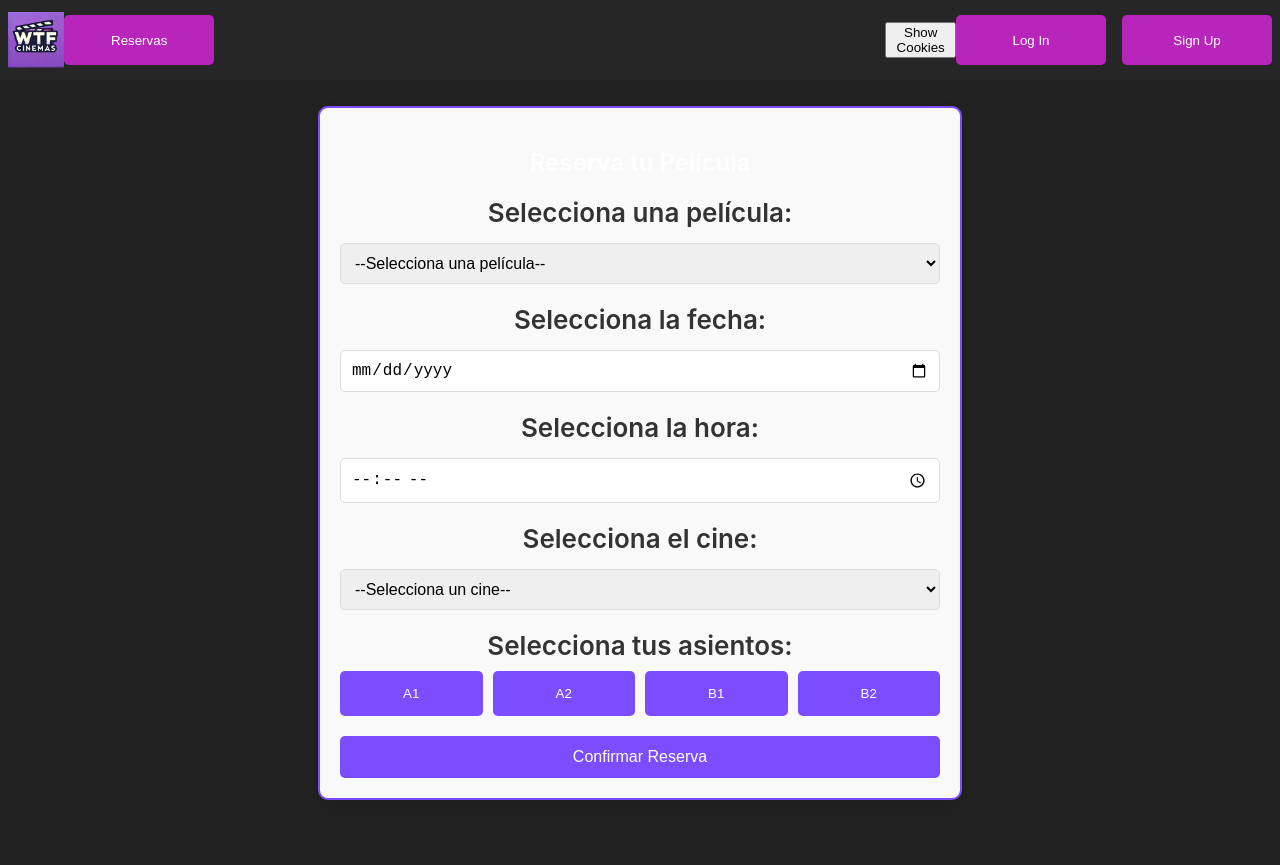
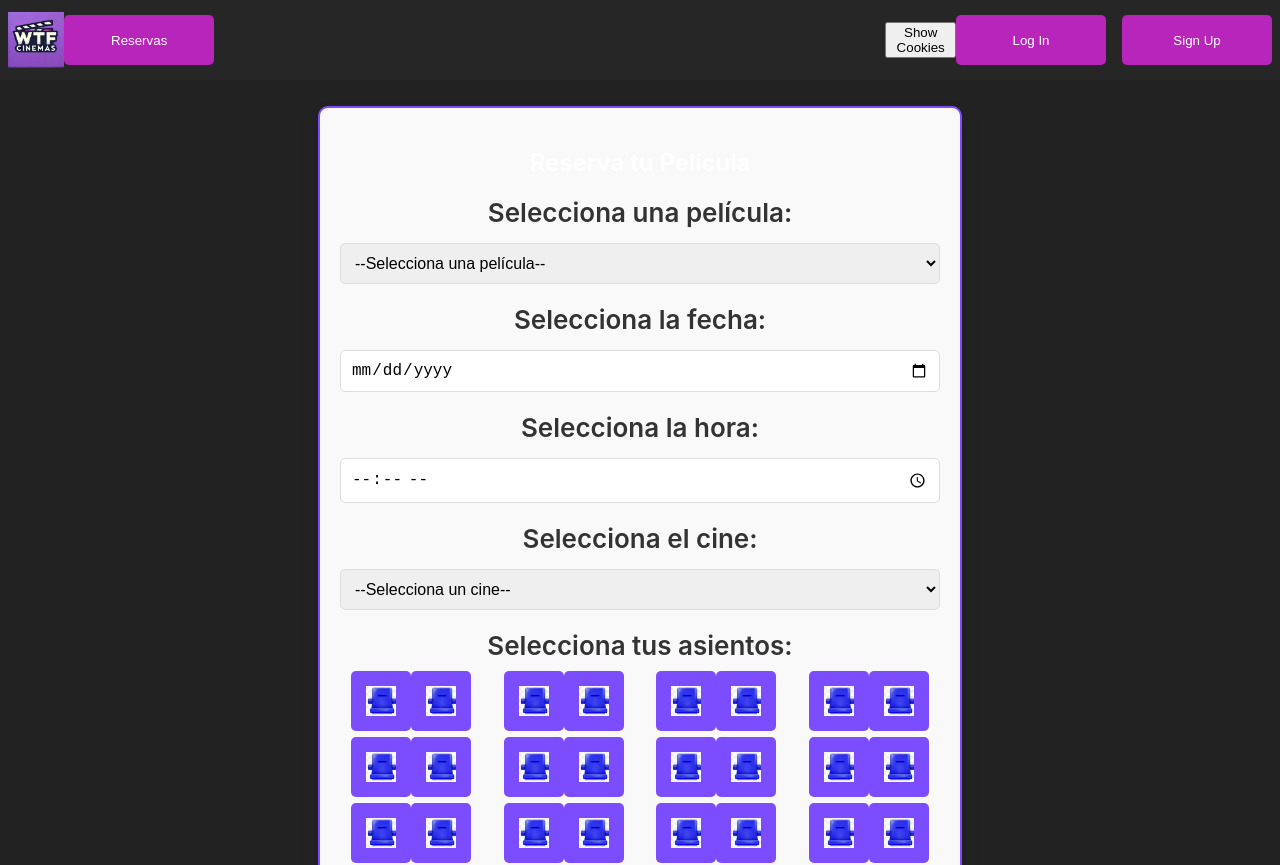
Before and after one commit to igborre/Proyecto-TIC-1-Frontend, a React (Create React App) app: page /reserva in a window 1280 px wide. Shown: the top 865 px of the page. Built offline with nearby package versions, Linux system fonts and the light colour scheme.

Commit message:
Merge remote-tracking branch 'origin/main'
# Conflicts:
#	src/App.js

```diff
--- a/src/Components/Reserva.js
+++ b/src/Components/Reserva.js
@@ -17,7 +17,7 @@ const Reserva = () => {
         // Películas disponibles
         setMovies(['Pelicula 1', 'Pelicula 2', 'Pelicula 3']);
         // Localizaciones (cines o sucursales)
-        setLocations(['Cine 1', 'Cine 2', 'Cine 3']);
+        setLocations(['Punta Carretas', 'Ciudad Vieja', 'Pocitos', 'Carrasco', 'Tres Cruces', 'Centro', 'Malvin' , 'Buceo' ]);
         // Asientos disponibles
         setAvailableSeats(['A1', 'A2', 'B1', 'B2']);
     }, []);
--- a/src/Pages/ReservationsPage.js
+++ b/src/Pages/ReservationsPage.js
@@ -1,31 +1,30 @@
 import React, { useState, useEffect } from "react";
 import "../styles/Reservations.css";
+import AsientoRojo from '../img/AsientoRojo.png';  // Importa la imagen de asiento rojo
+import AsientoAzul from '../img/AsientoAzul.png';  // Importa la imagen de asiento azul
 
 const Reserva = () => {
-  // opciones que el usuario puede seleccionar
-  const [selectedMovie, setSelectedMovie] = useState("");
-  const [selectedDate, setSelectedDate] = useState("");
-  const [selectedTime, setSelectedTime] = useState("");
+  const [selectedMovie, setSelectedMovie] = useState('');
+  const [selectedDate, setSelectedDate] = useState('');
+  const [selectedTime, setSelectedTime] = useState('');
   const [selectedSeats, setSelectedSeats] = useState([]);
-  const [selectedLocation, setSelectedLocation] = useState("");
+  const [selectedLocation, setSelectedLocation] = useState('');
   const [movies, setMovies] = useState([]);
   const [locations, setLocations] = useState([]);
   const [availableSeats, setAvailableSeats] = useState([]);
 
   // Simulación de datos que podrían venir del backend
   useEffect(() => {
-    // Películas disponibles
-    setMovies(["Pelicula 1", "Pelicula 2", "Pelicula 3"]);
-    // Localizaciones (cines o sucursales)
-    setLocations(["Cine 1", "Cine 2", "Cine 3"]);
+    setMovies(['Pelicula 1', 'Pelicula 2', 'Pelicula 3']);
+    setLocations(['Cine 1', 'Cine 2', 'Cine 3']);
     // Asientos disponibles
-    setAvailableSeats(["A1", "A2", "B1", "B2"]);
+    setAvailableSeats(['A1', 'A2', 'B1', 'B2']); // Asientos disponibles (asientos rojos)
   }, []);
 
   // Manejar la selección de asientos
   const handleSeatSelection = (seat) => {
     if (selectedSeats.includes(seat)) {
-      setSelectedSeats(selectedSeats.filter((s) => s !== seat));
+      setSelectedSeats(selectedSeats.filter(s => s !== seat));
     } else {
       setSelectedSeats([...selectedSeats, seat]);
     }
@@ -33,20 +32,10 @@ const Reserva = () => {
 
   // Manejar la confirmación de la reserva
   const handleReserve = () => {
-    if (
-      selectedMovie &&
-      selectedDate &&
-      selectedTime &&
-      selectedSeats.length > 0 &&
-      selectedLocation
-    ) {
-      alert(
-        `Reserva confirmada para ${selectedMovie} en ${selectedLocation} el ${selectedDate} a las ${selectedTime}. Asientos: ${selectedSeats.join(
-          ", "
-        )}`
-      );
+    if (selectedMovie && selectedDate && selectedTime && selectedSeats.length > 0 && selectedLocation) {
+      alert(`Reserva confirmada para ${selectedMovie} en ${selectedLocation} el ${selectedDate} a las ${selectedTime}. Asientos: ${selectedSeats.join(', ')}`);
     } else {
-      alert("Por favor, complete todos los campos para hacer la reserva.");
+      alert('Por favor, complete todos los campos para hacer la reserva.');
     }
   };
 
@@ -57,15 +46,10 @@ const Reserva = () => {
         {/* Selección de Película */}
         <div className="reserva-field">
           <label>Selecciona una película:</label>
-        <select
-          value={selectedMovie}
-          onChange={(e) => setSelectedMovie(e.target.value)}
-        >
+          <select value={selectedMovie} onChange={(e) => setSelectedMovie(e.target.value)}>
             <option value="">--Selecciona una película--</option>
             {movies.map((movie, index) => (
-            <option key={index} value={movie}>
-              {movie}
-            </option>
+                <option key={index} value={movie}>{movie}</option>
             ))}
           </select>
         </div>
@@ -73,35 +57,22 @@ const Reserva = () => {
         {/* Selección de Fecha */}
         <div className="reserva-field">
           <label>Selecciona la fecha:</label>
-        <input
-          type="date"
-          value={selectedDate}
-          onChange={(e) => setSelectedDate(e.target.value)}
-        />
+          <input type="date" value={selectedDate} onChange={(e) => setSelectedDate(e.target.value)} />
         </div>
 
         {/* Selección de Hora */}
         <div className="reserva-field">
           <label>Selecciona la hora:</label>
-        <input
-          type="time"
-          value={selectedTime}
-          onChange={(e) => setSelectedTime(e.target.value)}
-        />
+          <input type="time" value={selectedTime} onChange={(e) => setSelectedTime(e.target.value)} />
         </div>
 
         {/* Selección de Lugar (cine) */}
         <div className="reserva-field">
           <label>Selecciona el cine:</label>
-        <select
-          value={selectedLocation}
-          onChange={(e) => setSelectedLocation(e.target.value)}
-        >
+          <select value={selectedLocation} onChange={(e) => setSelectedLocation(e.target.value)}>
             <option value="">--Selecciona un cine--</option>
             {locations.map((location, index) => (
-            <option key={index} value={location}>
-              {location}
-            </option>
+                <option key={index} value={location}>{location}</option>
             ))}
           </select>
         </div>
@@ -110,24 +81,29 @@ const Reserva = () => {
         <div className="reserva-field">
           <label>Selecciona tus asientos:</label>
           <div className="seats-container">
-          {availableSeats.map((seat, index) => (
-            <button
-              key={index}
-              className={`seat ${
-                selectedSeats.includes(seat) ? "selected" : ""
-              }`}
-              onClick={() => handleSeatSelection(seat)}
-            >
-              {seat}
-            </button>
+            {Array.from({ length: 15 }).map((_, rowIndex) => (
+                <div key={rowIndex} className="seat-row">
+                  {Array.from({ length: 10 }).map((_, colIndex) => {
+                    const seat = `R${rowIndex + 1}C${colIndex + 1}`;
+                    const isAvailable = availableSeats.includes(seat);
+                    return (
+                        <img
+                            key={seat}
+                            src={isAvailable ? AsientoRojo : AsientoAzul}  // Usar las imágenes importadas
+                            className={`seat ${selectedSeats.includes(seat) ? 'selected' : ''}`}
+                            alt={seat}
+                            onClick={() => isAvailable && handleSeatSelection(seat)}
+                            style={{ cursor: isAvailable ? 'pointer' : 'not-allowed', width: '30px', height: '30px' }}
+                        />
+                    );
+                  })}
+                </div>
             ))}
           </div>
         </div>
 
         {/* Botón de Confirmar Reserva */}
-      <button className="reserva-button" onClick={handleReserve}>
-        Confirmar Reserva
-      </button>
+        <button className="reserva-button" onClick={handleReserve}>Confirmar Reserva</button>
       </div>
   );
 };
```
Also changed, not shown: src/img/AsientoAzul.png (added), src/img/AsientoRojo.png (added). Lines whose indentation alone changed are shown as unchanged.
